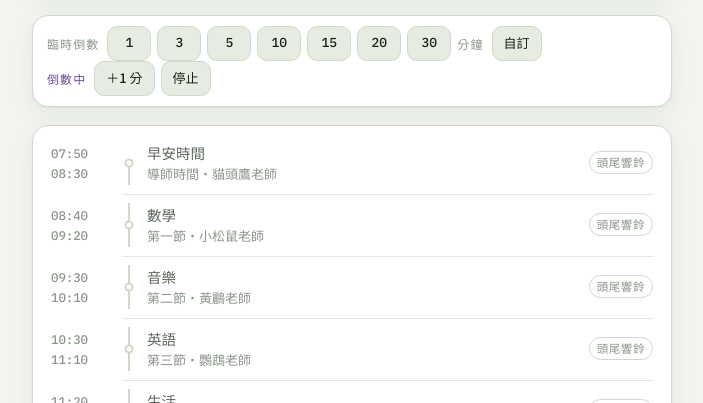
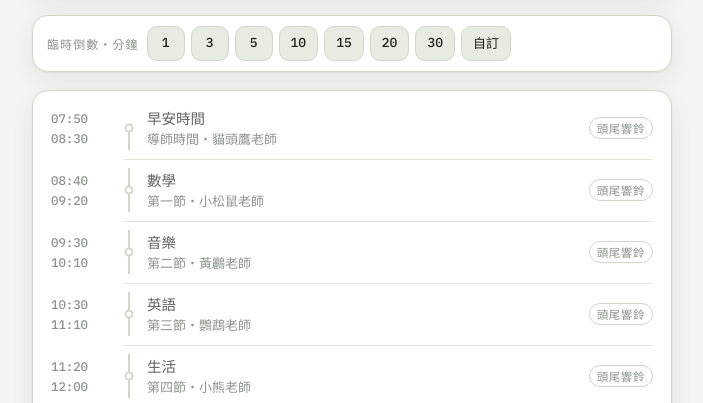
Before and after one commit to richatrak/kidz-schedule, a plain HTML site: page index.html in a window 1280 px wide. Shown: the part 377-780 px from the top of the page, without its empty margins (288-991 px from the left). Drawn offline with Linux system fonts and the light colour scheme.

Commit message:
修正倒數面板：hidden 失效、單位標籤換行變孤兒
hidden 失效是 CSS 特異性問題：瀏覽器預設的 [hidden]{display:none} 是
元素層級規則，被 .quick-row{display:flex} 這個 class 選擇器蓋掉了，
結果「倒數中／＋1分／停止」那一列設了 hidden 還是看得見，和預設按鈕
同時出現。加上全域的 [hidden]{display:none!important}，順便保護之後
任何用 hidden 的元素。

「分鐘」原本是數字後面的獨立 span，一換行就孤零零掉到第二行。移進前面
的標籤變成「臨時倒數・分鐘」，數字後面不再有東西可以掉。

按鈕 min-width 44px→38px，7 顆能排進同一行。

Co-Authored-By: Claude Opus 5 (1M context) <noreply@anthropic.com>

```diff
--- a/index.html
+++ b/index.html
@@ -89,6 +89,11 @@
 }
 
 *, *::before, *::after { box-sizing: border-box; }
+
+/* hidden 必須贏過任何 display 設定。瀏覽器預設的 [hidden]{display:none} 是
+   元素層級規則，會被 .quick-row{display:flex} 這種 class 選擇器蓋掉 ——
+   結果就是設了 hidden 卻還看得見。 */
+[hidden] { display: none !important; }
 html { -webkit-text-size-adjust: 100%; }
 
 body {
@@ -201,7 +206,7 @@ h1 { margin: 0; font-size: 16px; font-weight: 900; letter-spacing: .06em; white-
   margin-right: 2px; white-space: nowrap;
 }
 .btn-quick {
-  padding: 5px 11px; font-size: 13px; min-width: 44px;
+  padding: 5px 10px; font-size: 13px; min-width: 38px;
   font-family: var(--mono); font-variant-numeric: tabular-nums;
 }
 .quick-running .quick-label { color: var(--st-timer); font-weight: 500; }
@@ -455,7 +460,7 @@ body.kiosk #kioskExit { display: inline-flex; }
   <!-- 臨時倒數：和作息無關的一次性計時（「再十分鐘就收玩具」） -->
   <section class="panel quick hide-kiosk" id="quickPanel">
     <div class="quick-row" id="quickPresets">
-      <span class="quick-label">臨時倒數</span>
+      <span class="quick-label">臨時倒數・分鐘</span>
     </div>
     <div class="quick-row quick-running" id="quickRunning" hidden>
       <span class="quick-label" id="quickState">倒數中</span>
@@ -1665,11 +1670,6 @@ function buildQuickPresets() {
     b.addEventListener("click", () => startTimer(m * 60));
     box.appendChild(b);
   }
-  const unit = document.createElement("span");
-  unit.className = "quick-label";
-  unit.textContent = "分鐘";
-  box.appendChild(unit);
-
   const custom = document.createElement("button");
   custom.type = "button";
   custom.className = "btn btn-sm";
```
